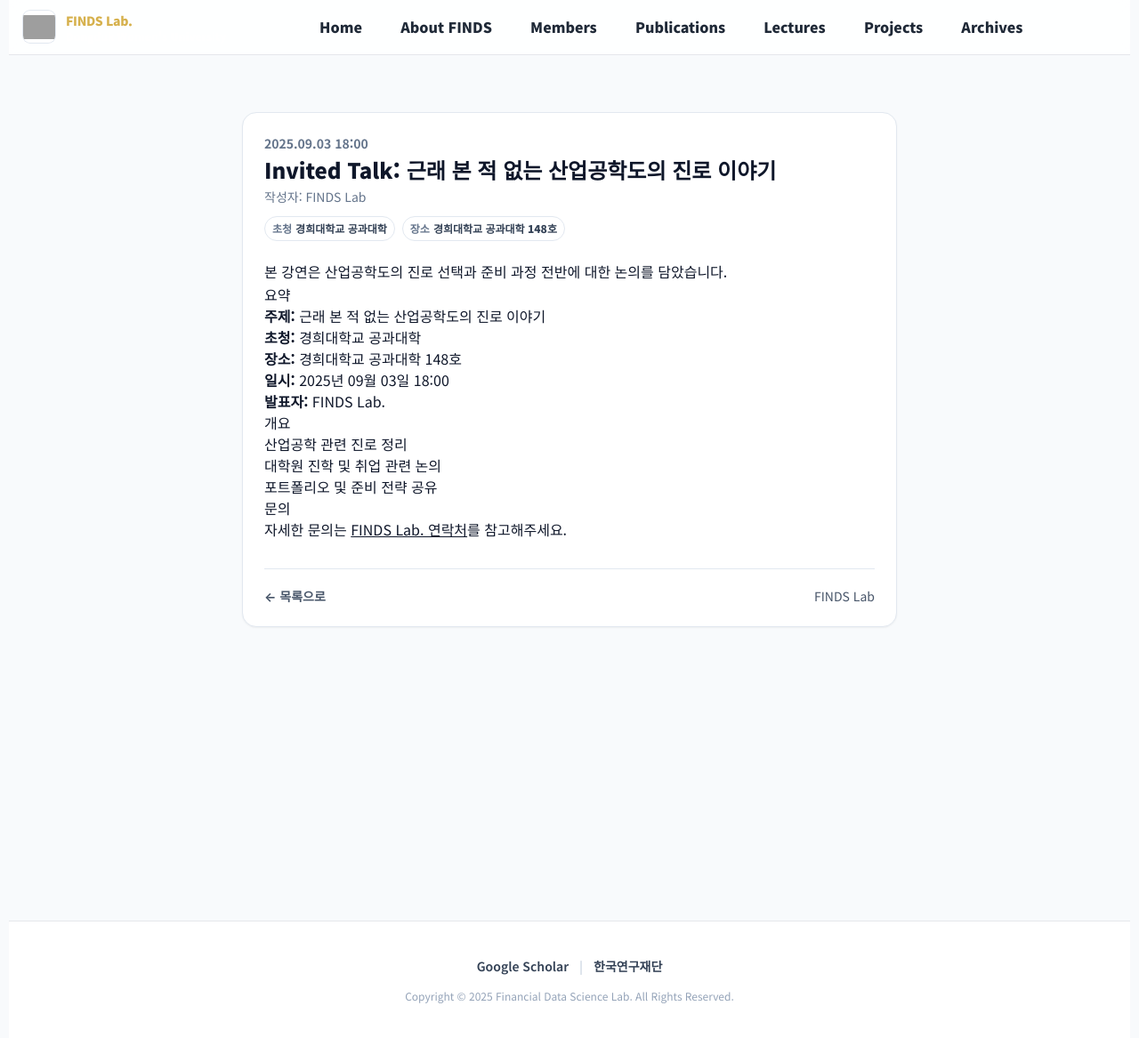
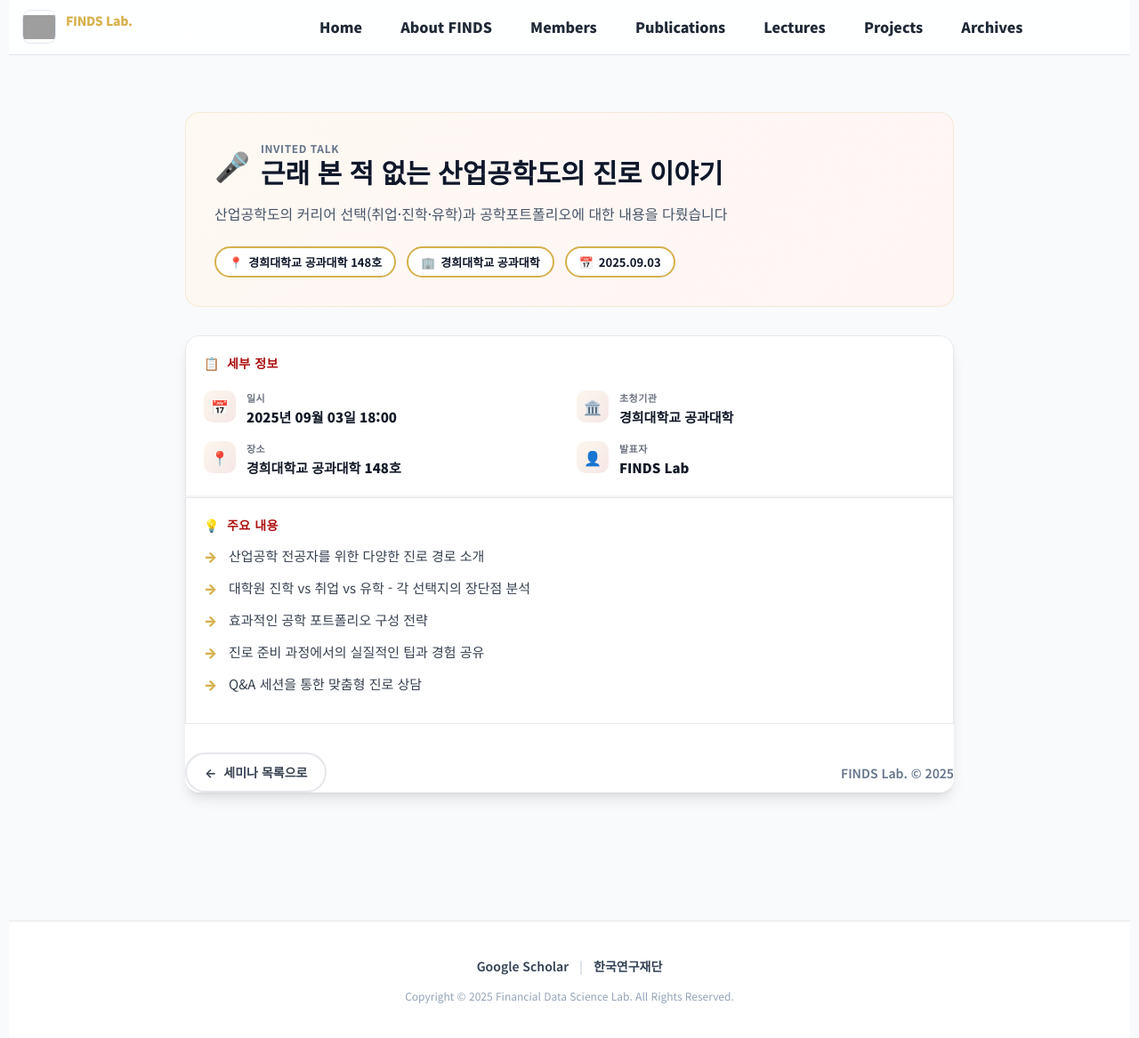
Before and after one commit to FinDS-Lab/site, a Jekyll site: the page built from seminar/2025-09-03-1.html, in a window 1280 px wide and 1168 px high. Shown: the whole window at 89% size. Built offline with Jekyll 4.4.1, drawn with Linux system fonts in a browser that asks for light colours; nearby versions of some CDN libraries; grey boxes are pictures that could not be loaded.

Commit message:
Update 2025-09-03-1.html

```diff
--- a/seminar/2025-09-03-1.html
+++ b/seminar/2025-09-03-1.html
@@ -4,71 +4,264 @@ title: "Invited Talk: 근래 본 적 없는 산업공학도의 진로 이야기"
 date: 2025-09-03
 permalink: /seminar/2025-09-03-khu-ie-career.html
 author: "FINDS Lab"
-host: "경희대학교 공과대학"   # 초청기관
-venue: "경희대학교 공과대학 148호"  # 장소
+host: "경희대학교 공과대학"
+venue: "경희대학교 공과대학 148호"
 excerpt: "산업공학도의 커리어 선택(취업·진학·유학)과 공학포트폴리오에 대한 내용을 다뤘습니다"
 ---
 
-<section class="max-w-3xl mx-auto px-4 mt-8">
-  <article class="bg-white border border-slate-200 rounded-2xl shadow-sm p-6">
-    <header>
-      <p class="text-sm font-bold text-slate-500">
-        {{ page.date | date: "%Y.%m.%d" }} 18:00
-      </p>
-      <h1 class="mt-1 text-2xl font-extrabold text-slate-900">
-        {{ page.title }}
-      </h1>
-      <p class="text-sm text-slate-500 mt-1">
-        작성자: {{ page.author | default: "FINDS Lab." }}
-      </p>
+<style>
+  :root {
+    --gold: rgb(214, 177, 77);
+    --gold-light: rgb(234, 207, 127);
+    --red: rgb(172, 14, 14);
+  }
 
-      <!-- 메타 배지 -->
-      <div class="flex flex-wrap items-center gap-2 mt-3">
-        {% if page.host %}
-          <span class="inline-flex items-center gap-1 px-2 py-1 rounded-full border border-slate-200 text-[12px] font-extrabold text-slate-700 bg-white">
-            <span class="text-slate-500 font-black">초청</span>{{ page.host }}
-          </span>
-        {% endif %}
-        {% if page.venue %}
-          <span class="inline-flex items-center gap-1 px-2 py-1 rounded-full border border-slate-200 text-[12px] font-extrabold text-slate-700 bg-white">
-            <span class="text-slate-500 font-black">장소</span>{{ page.venue }}
-          </span>
-        {% endif %}
+  .seminar-hero {
+    background: linear-gradient(135deg, #fef9f3 0%, #fff5f5 100%);
+    border: 1px solid rgba(214,177,77,0.2);
+  }
+
+  .meta-badge {
+    background: white;
+    border: 2px solid var(--gold);
+    padding: 6px 14px;
+    border-radius: 999px;
+    font-size: 13px;
+    font-weight: 700;
+    display: inline-flex;
+    align-items: center;
+    gap: 6px;
+    transition: all 0.2s;
+  }
+
+  .meta-badge:hover {
+    transform: translateY(-2px);
+    box-shadow: 0 4px 12px rgba(214,177,77,0.2);
+  }
+
+  .section-card {
+    background: white;
+    border: 1px solid #e5e7eb;
+    border-radius: 12px;
+    padding: 20px;
+    margin-bottom: 16px;
+    transition: all 0.2s;
+  }
+
+  .section-card:hover {
+    box-shadow: 0 8px 24px rgba(0,0,0,0.06);
+    transform: translateY(-2px);
+  }
+
+  .section-title {
+    font-size: 14px;
+    font-weight: 900;
+    text-transform: uppercase;
+    letter-spacing: 0.5px;
+    color: var(--red);
+    margin-bottom: 12px;
+    display: flex;
+    align-items: center;
+    gap: 8px;
+  }
+
+  .info-grid {
+    display: grid;
+    grid-template-columns: repeat(2, 1fr);
+    gap: 16px;
+    margin-top: 20px;
+  }
+
+  @media (max-width: 640px) {
+    .info-grid {
+      grid-template-columns: 1fr;
+    }
+  }
+
+  .info-item {
+    display: flex;
+    align-items: flex-start;
+    gap: 12px;
+  }
+
+  .info-icon {
+    width: 36px;
+    height: 36px;
+    background: linear-gradient(135deg, rgba(214,177,77,0.1) 0%, rgba(172,14,14,0.1) 100%);
+    border-radius: 10px;
+    display: flex;
+    align-items: center;
+    justify-content: center;
+    flex-shrink: 0;
+  }
+
+  .info-content {
+    flex: 1;
+  }
+
+  .info-label {
+    font-size: 11px;
+    font-weight: 700;
+    text-transform: uppercase;
+    color: #6b7280;
+    letter-spacing: 0.5px;
+  }
+
+  .info-value {
+    font-size: 15px;
+    font-weight: 800;
+    color: #111827;
+    margin-top: 2px;
+  }
+
+  .content-list {
+    list-style: none;
+    padding: 0;
+  }
+
+  .content-list li {
+    position: relative;
+    padding-left: 28px;
+    margin-bottom: 12px;
+    color: #374151;
+    font-size: 15px;
+    line-height: 1.6;
+  }
+
+  .content-list li::before {
+    content: '→';
+    position: absolute;
+    left: 0;
+    color: var(--gold);
+    font-weight: 900;
+    font-size: 16px;
+  }
+
+  .back-button {
+    display: inline-flex;
+    align-items: center;
+    gap: 8px;
+    padding: 10px 20px;
+    background: white;
+    border: 2px solid #e5e7eb;
+    border-radius: 999px;
+    font-weight: 700;
+    font-size: 14px;
+    color: #374151;
+    transition: all 0.2s;
+    text-decoration: none;
+  }
+
+  .back-button:hover {
+    border-color: var(--gold);
+    transform: translateX(-4px);
+    color: var(--gold);
+  }
+</style>
+
+<section class="max-w-4xl mx-auto px-4 mt-8 pb-12">
+  <!-- Hero Section -->
+  <div class="seminar-hero rounded-2xl p-8 mb-8">
+    <div class="flex items-center gap-3 mb-4">
+      <span style="font-size:32px;">🎤</span>
+      <div>
+        <p class="text-xs font-bold text-slate-500 uppercase tracking-wider">Invited Talk</p>
+        <h1 class="text-2xl md:text-3xl font-extrabold text-slate-900">
+          근래 본 적 없는 산업공학도의 진로 이야기
+        </h1>
       </div>
-    </header>
-
-    <div class="prose prose-slate mt-5">
-      <p class="leading-7">
-        본 강연은 산업공학도의 진로 선택과 준비 과정 전반에 대한 논의를 담았습니다.
-      </p>
-
-      <h2>요약</h2>
-      <ul>
-        <li><b>주제:</b> 근래 본 적 없는 산업공학도의 진로 이야기</li>
-        <li><b>초청:</b> {{ page.host | default: "—" }}</li>
-        <li><b>장소:</b> {{ page.venue | default: "—" }}</li>
-        <li><b>일시:</b> {{ page.date | date: "%Y년 %m월 %d일" }} 18:00</li>
-        <li><b>발표자:</b> FINDS Lab.</li>
-      </ul>
-
-      <h2>개요</h2>
-      <ul>
-        <li>산업공학 관련 진로 정리</li>
-        <li>대학원 진학 및 취업 관련 논의</li>
-        <li>포트폴리오 및 준비 전략 공유</li>
-      </ul>
-
-      <h2>문의</h2>
-      <p>
-        자세한 문의는 <a class="underline" href="{{ '/about-location.html' | relative_url }}">FINDS Lab. 연락처</a>를 참고해주세요.
-      </p>
     </div>
 
-    <footer class="mt-8 pt-5 border-t border-slate-200 flex justify-between text-sm text-slate-600">
-      <a class="hover:underline font-bold" href="{{ '/archives-seminar.html' | relative_url }}">
-        ← 목록으로
-      </a>
-      <span>FINDS Lab</span>
-    </footer>
-  </article>
+    <p class="text-slate-600 leading-relaxed mt-4 mb-6">
+      {{ page.excerpt }}
+    </p>
+
+    <div class="flex flex-wrap gap-3">
+      <div class="meta-badge">
+        <span>📍</span>
+        <span>{{ page.venue }}</span>
+      </div>
+      <div class="meta-badge">
+        <span>🏢</span>
+        <span>{{ page.host }}</span>
+      </div>
+      <div class="meta-badge">
+        <span>📅</span>
+        <span>{{ page.date | date: "%Y.%m.%d" }}</span>
+      </div>
+    </div>
+  </div>
+
+  <!-- Main Content -->
+  <article class="bg-white rounded-2xl shadow-lg overflow-hidden">
+    <!-- Event Details -->
+    <div class="section-card" style="border-radius:16px 16px 0 0; margin-bottom:0; border-bottom:2px solid #f3f4f6;">
+      <h2 class="section-title">
+        <span>📋</span>
+        <span>세부 정보</span>
+      </h2>
+
+      <div class="info-grid">
+        <div class="info-item">
+          <div class="info-icon">📅</div>
+          <div class="info-content">
+            <div class="info-label">일시</div>
+            <div class="info-value">{{ page.date | date: "%Y년 %m월 %d일" }} 18:00</div>
+          </div>
+        </div>
+
+        <div class="info-item">
+          <div class="info-icon">🏛️</div>
+          <div class="info-content">
+            <div class="info-label">초청기관</div>
+            <div class="info-value">{{ page.host }}</div>
+          </div>
+        </div>
+
+        <div class="info-item">
+          <div class="info-icon">📍</div>
+          <div class="info-content">
+            <div class="info-label">장소</div>
+            <div class="info-value">{{ page.venue }}</div>
+          </div>
+        </div>
+
+        <div class="info-item">
+          <div class="info-icon">👤</div>
+          <div class="info-content">
+            <div class="info-label">발표자</div>
+            <div class="info-value">{{ page.author }}</div>
+          </div>
+        </div>
+      </div>
+    </div>
+
+    <!-- Content Overview -->
+    <div class="section-card" style="border-radius:0;">
+      <h2 class="section-title">
+        <span>💡</span>
+        <span>주요 내용</span>
+      </h2>
+
+      <ul class="content-list">
+        <li>산업공학 전공자를 위한 다양한 진로 경로 소개</li>
+        <li>대학원 진학 vs 취업 vs 유학 - 각 선택지의 장단점 분석</li>
+        <li>효과적인 공학 포트폴리오 구성 전략</li>
+        <li>진로 준비 과정에서의 실질적인 팁과 경험 공유</li>
+        <li>Q&A 세션을 통한 맞춤형 진로 상담</li>
+      </ul>
+    </div>
+
+
+  <!-- Footer -->
+  <footer class="mt-8 flex justify-between items-center">
+    <a href="{{ '/archives-seminar.html' | relative_url }}" class="back-button">
+      <span>←</span>
+      <span>세미나 목록으로</span>
+    </a>
+
+    <div class="text-sm text-slate-500 font-semibold">
+      FINDS Lab. © 2025
+    </div>
+  </footer>
 </section>
```
